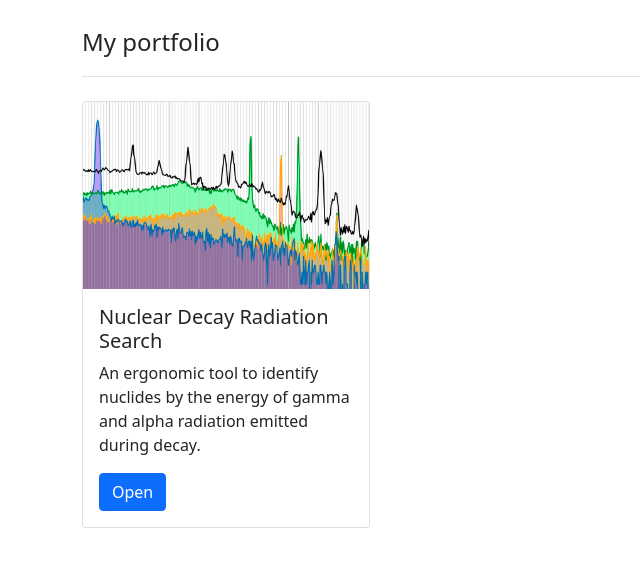
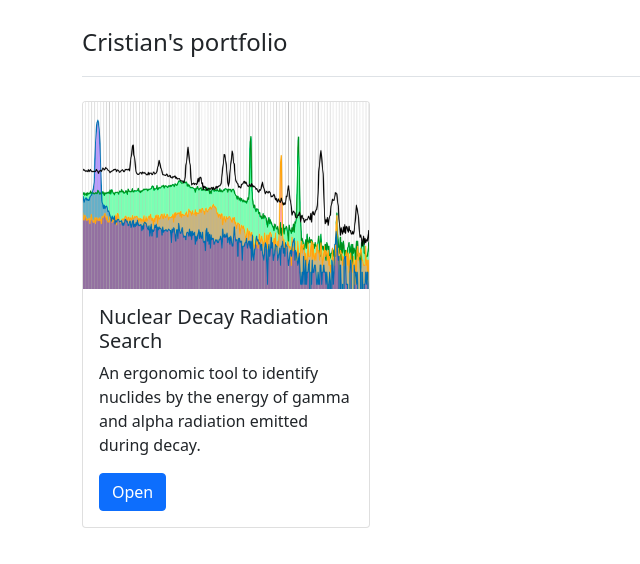
Before and after one commit to cristian-jfv/cristian-jfv.github.io, a plain HTML site: page index.html in a window 1280 px wide. Shown: the whole page, without its empty margins (0-640 px from the left). Drawn offline with nearby package versions, Linux system fonts and the light colour scheme.

Commit message:
Change page title

```diff
--- a/index.html
+++ b/index.html
@@ -8,7 +8,7 @@
 <body>
 <div class="container py-4">
 <header class="pb-3 mb-4 border-bottom">
-<span class="fs-4">My portfolio</span>
+<span class="fs-4">Cristian's portfolio</span>
 </header>
 
 
```
